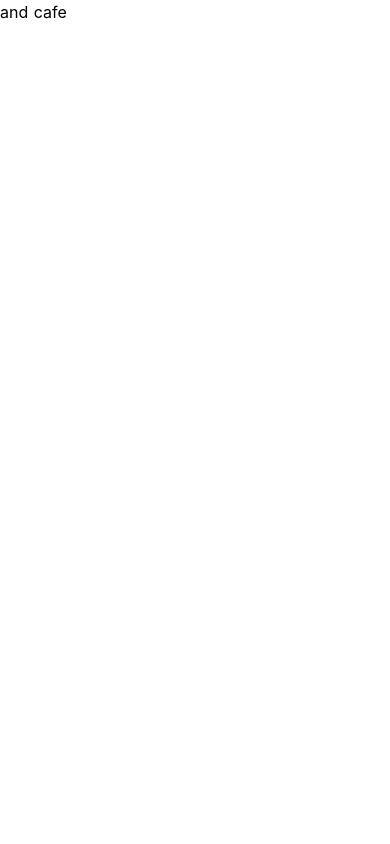
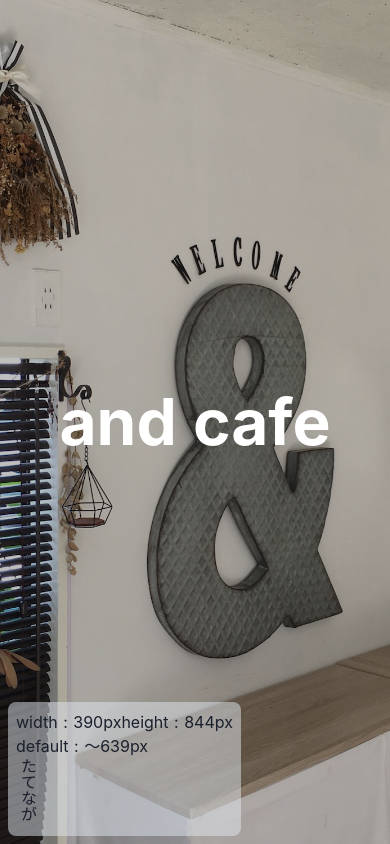
Before and after one commit to and-cafe/andcafe, a Nuxt app: page / in a window 390 px wide. Built offline with nearby package versions, Linux system fonts and the light colour scheme.

Commit message:
ヒーローヘッダーの実装とデバッグ情報を表示した

```diff
--- /dev/null
+++ b/components/DebugInfo.vue
@@ -0,0 +1,78 @@
+<template>
+  <div class="fixed bottom-0 left-0 z-50 p-2 m-2 text-gray-900 bg-gray-300 rounded-lg bg-opacity-50">
+    <div v-if="showDebug">
+      <div>
+        <span>width : {{ width }}px</span>
+        <span>height : {{ height }}px</span>
+      </div>
+      <div v-if="showDevice">>
+        <span v-show="$device.isMobileOrTablet">
+          モバイル or タブレット
+        </span>
+        <span v-show="$device.isDesktop">
+          デスクトップ
+        </span>
+      </div>
+      <div v-if="enableTailwindcss">
+        <span class="sm:hidden">default : 〜639px</span>
+        <span class="hidden sm:inline md:hidden">sm : 640px〜767px</span>
+        <span class="hidden md:inline lg:hidden">md : 768px〜1023px</span>
+        <span class="hidden lg:inline xl:hidden">lg : 1024px〜1279px</span>
+        <span class="hidden xl:inline">xl : 1280px〜</span>
+      </div>
+      <div>
+        <span v-bind:class="{ hidden: isLandscape }" class="vertical-text">たてなが</span>
+        <span v-bind:class="{ hidden: isPortrait }">よこなが</span>
+      </div>
+    </div>
+  </div>
+</template>
+
+<script>
+export default {
+  props: {
+    enableTailwindcss: {
+      type: Boolean,
+      required: false,
+      default: false,
+    },
+  },
+  data: function () {
+    return {
+      width: 0,
+      height: 0,
+      //orientation: 'portrait', //縦向き
+      isPortrait: true,   // 縦向き(縦長)
+      isLandscape: false, // 横向き(横長)
+      showDebug: false,
+      showDevice: false,
+    }
+  },
+  mounted () {
+    window.addEventListener('resize', this.resizeWindow, false);
+    window.addEventListener('orientationchange', this.resizeWindow, false);
+    this.resizeWindow();
+    this.showDebug = true
+  },
+  methods: {
+    resizeWindow () {
+      this.width = window.innerWidth;
+      this.height = window.innerHeight;
+      //this.orientation = (this.width > this.height ? 'landscape' : 'portrait') ;
+      this.isPortrait = (this.width <= this.height);
+      this.isLandscape = (this.width >= this.height);
+    },
+  },
+  beforeDestroy: function () {
+    window.removeEventListener('resize', this.resizeWindow, false);
+    window.removeEventListener('orientationchange', this.resizeWindow, false);
+  },
+}
+</script>
+
+<style scoped>
+.vertical-text {
+  writing-mode: vertical-rl;
+  text-orientation: upright
+}
+</style>
--- a/pages/index.vue
+++ b/pages/index.vue
@@ -1,14 +1,56 @@
 <template>
   <div>
-    <h1>
-      and cafe
-    </h1>
+    <debug-info v-bind:enableTailwindcss="true" v-if="isNotProduction" />
+
+    <section class="relative h-screen">
+      <div class="w-full h-screen bg-center bg-cover hero-bg-img">
+        <div class="absolute w-full h-screen bg-black bg-opacity-25"></div>
+        <h1 class="absolute w-full text-6xl font-bold text-center text-white hero-cover xl:text-7xl">
+          {{ site_name }}
+        </h1>
+      </div>
+    </section>
   </div>
 </template>
 
 <script>
-export default {}
+export default {
+  data() {
+    const site_name='and cafe',
+      site_kana= 'アンドカフェ';
+
+    return {
+      site_name: site_name,
+      site_kana: site_kana,
+      site_domain: 'example.com',
+      isNotProduction: false,
+    }
+  },
+  head () {
+    return {
+      htmlAttrs: {
+        lang: 'ja'
+      },
+      title: this.site_name + ' | ' + this.site_kana,
+    }
+  },
+  mounted: function() {
+    this.isNotProduction = (window.location.hostname != this.site_domain)
+  },
+}
 </script>
 
-<style>
+<style scoped>
+.hero-bg-img {
+  background-image: url('~assets/images/main.jpg');
+}
+
+.hero-cover {
+  top: 50%;
+  left: 50%;
+  transform: translate(-50%,-50%);
+
+  /* Tailwind CSS Only */
+  max-width: initial;
+}
 </style>
--- a/tailwind.config.js
+++ b/tailwind.config.js
@@ -5,7 +5,21 @@
 ** Default: https://github.com/tailwindcss/tailwindcss/blob/master/stubs/defaultConfig.stub.js
 */
 module.exports = {
-  theme: {},
+  theme: {
+    fontSize: {
+      'xs': '.75rem',
+      'sm': '.875rem',
+      'base': '1rem',
+      'lg': '1.125rem',
+      'xl': '1.25rem',
+      '2xl': '1.5rem',
+      '3xl': '1.875rem',
+      '4xl': '2.25rem',
+      '5xl': '3rem',
+      '6xl': '4rem',
+      '7xl': '5rem',
+    },
+  },
   variants: {},
   plugins: [],
   purge: {
```
Also changed, not shown: assets/images/main.jpg (added).
